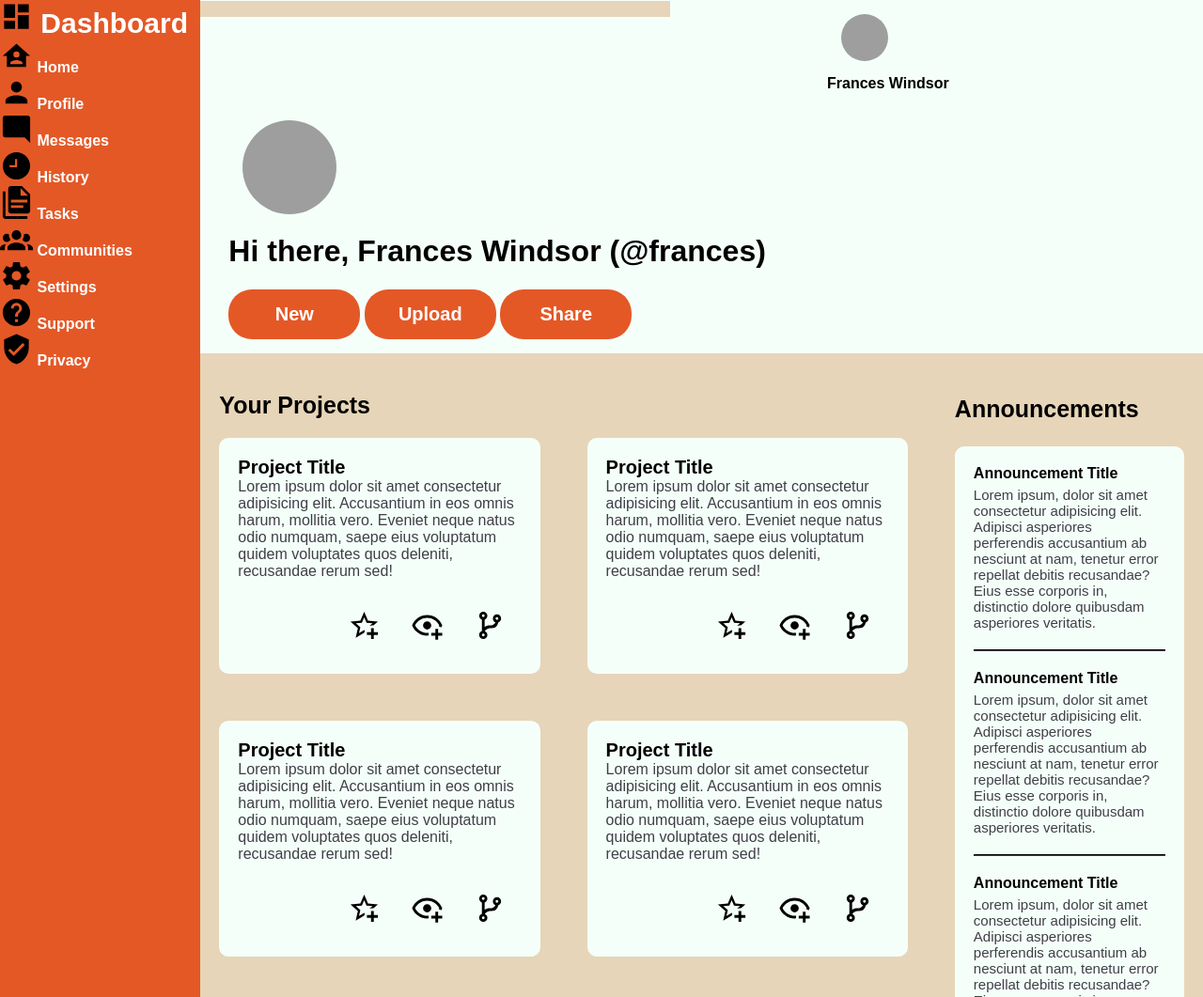
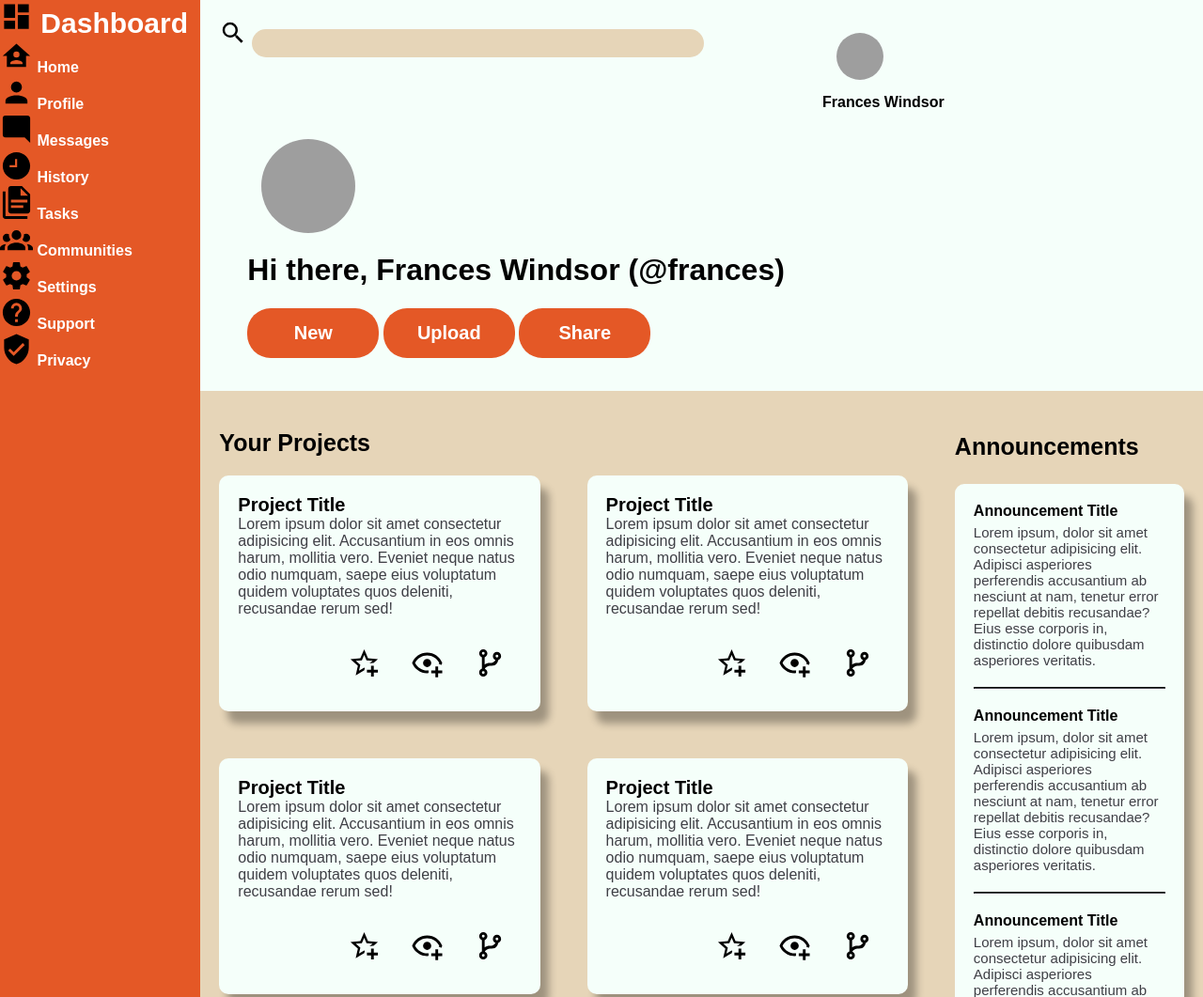
Before and after one commit to girl-on-a-string/TOP_admin-dashboard, a plain HTML site: page index.html in a window 1280 px wide. Shown: the top 1061 px of the page at 94% size. Drawn offline with Linux system fonts and the light colour scheme; grey boxes are pictures that could not be loaded.

Commit message:
finished all cards in main content section

```diff
--- a/index.html
+++ b/index.html
@@ -59,7 +59,7 @@
         <header>
             <div id="search-post">
                 <div id="search">
-                    <!-- insert image -->
+                    <svg xmlns="http://www.w3.org/2000/svg" viewBox="0 0 24 24"><title>magnify</title><path d="M9.5,3A6.5,6.5 0 0,1 16,9.5C16,11.11 15.41,12.59 14.44,13.73L14.71,14H15.5L20.5,19L19,20.5L14,15.5V14.71L13.73,14.44C12.59,15.41 11.11,16 9.5,16A6.5,6.5 0 0,1 3,9.5A6.5,6.5 0 0,1 9.5,3M9.5,5C7,5 5,7 5,9.5C5,12 7,14 9.5,14C12,14 14,12 14,9.5C14,7 12,5 9.5,5Z" /></svg>
                      <input type="text" id="search-bar">
                 </div>
                 <div id="profile">
--- a/index.scss
+++ b/index.scss
@@ -11,7 +11,7 @@
     --card-pad: 1.25rem;
     --pro-border-rad: .625rem;
 
-    --card-shadow: filter: drop-shadow(9px 13px 8px #000000);
+    --card-shadow: 9px 13px 8px #00000050;
     --post-pad: .9375rem 1.875rem .9375rem 1.875rem;
 }
 
@@ -79,13 +79,21 @@ aside {
 //header
 
 header {
+    padding: var(--card-pad);
+
     #search-post {
         display: grid;
         grid-template-columns: 5fr 3fr;
 
         #search {
+            svg {
+                width: 1.875rem;
+            }
+
             input#search-bar {
                 width: 75%;
+                height: 1.875rem;
+                border-radius: 1.875rem;
                 border: none;
             }
         }
@@ -118,6 +126,10 @@ header {
 
 //main
 
+#announcements-container, .project-card, #trending-container {
+    box-shadow: var(--card-shadow);
+}
+
 #main-content {
     display: grid;
     grid-template-columns: 6fr 2fr;
@@ -134,11 +146,14 @@ header {
     }
 
     #projects {
+        height: 100%;
+
         #projects-container {
             display: grid;
             grid-template-columns: repeat(2, 1fr);
             grid-template-rows: repeat(3, 1fr);
             gap: var(--standard-gap);
+            height: max-content;
 
             .project-card {
                 display: flex;
```
Also changed, not shown: dist/index.css, 1 other file.
